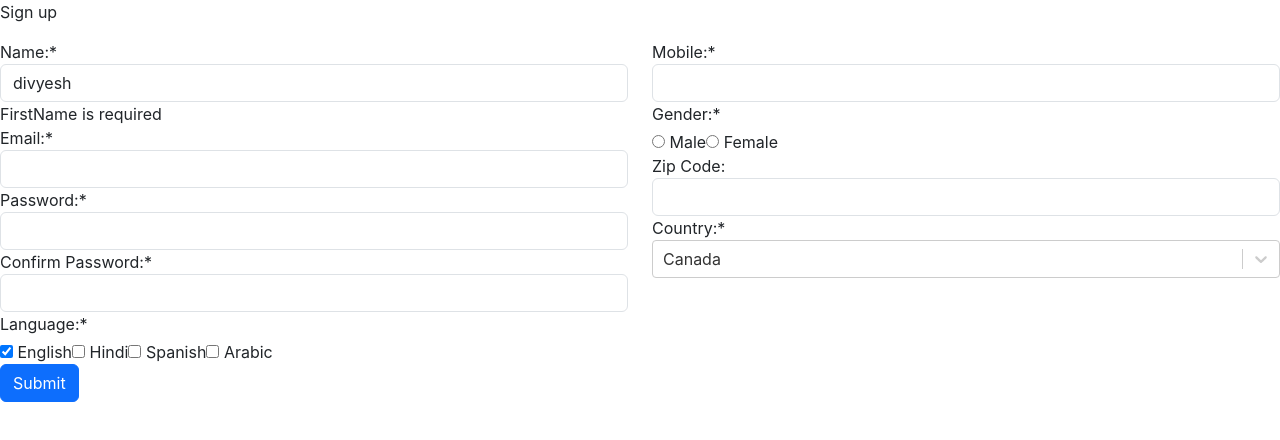
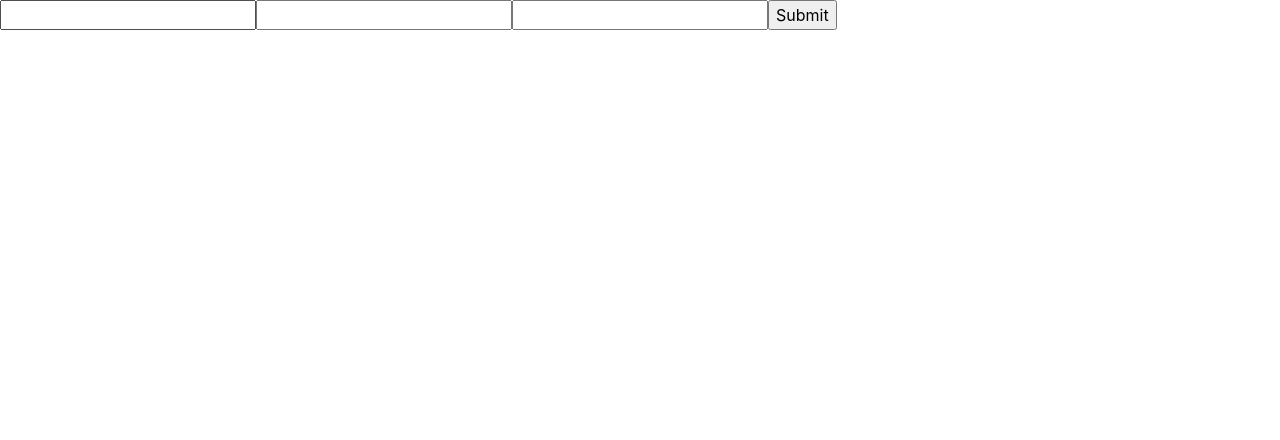
Before and after one commit to divyesh2123/weltec-9-myapp-jsz, a React (Create React App) app: page / in a window 1280 px wide. Shown: the top 440 px of the page. Built offline with nearby package versions, Linux system fonts and the light colour scheme.

Commit message:
This is the changes for the formhook

```diff
--- a/package.json
+++ b/package.json
@@ -10,6 +10,7 @@
     "formik": "^2.4.5",
     "react": "^18.2.0",
     "react-dom": "^18.2.0",
+    "react-hook-form": "^7.46.2",
     "react-scripts": "5.0.1",
     "react-select": "^5.7.5",
     "shortid": "^2.2.16",
--- a/src/App.js
+++ b/src/App.js
@@ -1,13 +1,25 @@
 import logo from './logo.svg';
+import { useForm } from 'react-hook-form';
 
 import Basic from './Basic';
 import MyEmp from './MyEmp';
 
 function App() {
+
+  const {
+    register,
+    handleSubmit,
+    formState: { errors },
+  } = useForm();
   return (
-    <div className="App">
-      <MyEmp/>
-    </div>
+    <form onSubmit={handleSubmit((data) => console.log(data))}>
+    <input {...register('firstName')} />
+    <input {...register('lastName', { required: true })} />
+    {errors.lastName && <p>Last name is required.</p>}
+    <input {...register('age', { pattern: /\d+/ })} />
+    {errors.age && <p>Please enter number for age.</p>}
+    <input type="submit" />
+  </form>
   );
 }
 
--- a/src/index.js
+++ b/src/index.js
@@ -25,7 +25,7 @@
   document.getElementById('root'));
 root.render(
   <React.StrictMode>
-    <FullFormFunction />
+    <App />
   </React.StrictMode>
 );
 
```
Also changed, not shown: 1 other file (tests, documents, lock files or other folders).
